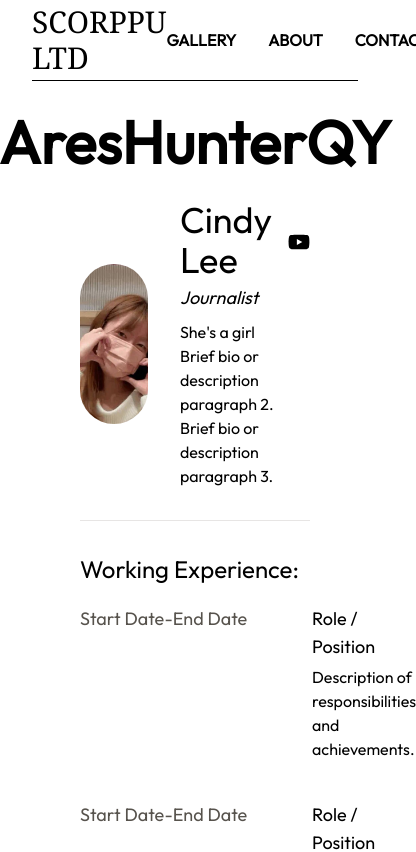
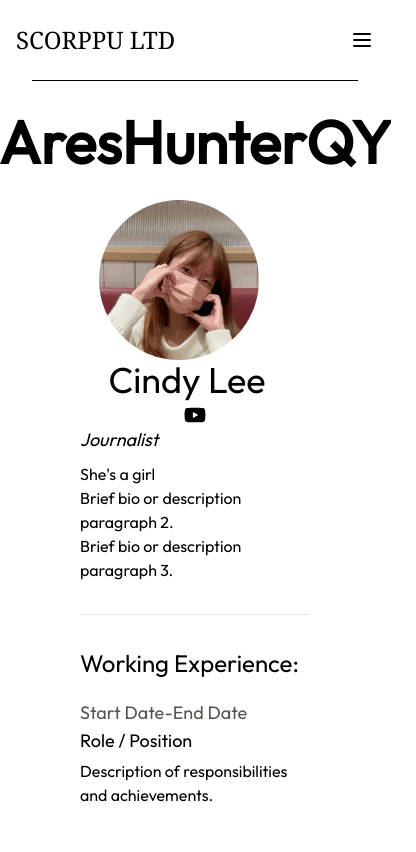
Before and after one commit to Scorppu/scorppu-ltd-website, a Next.js app: page /team/areshunterqy in a window 390 px wide. Shown: the top 852 px of the page, 416 px wide, since content can reach past the window. Built offline with nearby package versions, Linux system fonts and the light colour scheme.

Commit message:
allowing rows to collapse into columns if device screen is too narrow

```diff
--- a/src/app/layout.tsx
+++ b/src/app/layout.tsx
@@ -3,6 +3,7 @@ import { Geist, Geist_Mono } from "next/font/google";
 import "./globals.css";
 import React from "react";
 import Link from "next/link";
+import NavBar from "@/components/NavBar";
 
 const geistSans = Geist({
   variable: "--font-geist-sans",
@@ -30,14 +31,7 @@ export default function RootLayout({
         <div className="min-h-screen bg-white text-black flex flex-col">
           {/* Fixed top nav and partition wrapper */}
           <div className="fixed w-full top-0 left-0 z-20 bg-white">
-            <nav className="w-full h-20 flex items-center justify-between px-8">
-              <Link href="/" className="text-3xl font-serif">SCORPPU LTD</Link>
-              <div className="flex gap-8 items-center font-semibold text-base">
-                <Link href="/gallery" className="hover:opacity-75">GALLERY</Link>
-                <Link href="/about" className="hover:opacity-75">ABOUT</Link>
-                <Link href="/contact" className="hover:opacity-75">CONTACT</Link>
-              </div>
-            </nav>
+            <NavBar/>
             <div className="flex px-8">
               <div className="w-full h-[1px] bg-black" />
             </div>
--- a/src/app/team/areshunterqy/page.tsx
+++ b/src/app/team/areshunterqy/page.tsx
@@ -9,7 +9,7 @@ export default function Ares() {
         <h1 className="text-6xl font-bold mb-7">AresHunterQY</h1>
       </div>
 
-      <div className="flex flex-row items-center px-20 mb-8">
+      <div className="flex flex-col md:flex-row items-center px-20 mb-8">
         <div className="w-40 h-40 rounded-full overflow-hidden mr-8">
           <Image
             src="/profilePics/ares.jpg"
@@ -22,7 +22,7 @@ export default function Ares() {
         </div>
 
         <div className="flex flex-col">
-          <div className="flex flex-row items-center">
+          <div className="flex flex-col md:flex-row items-center">
             <h2 className="text-4xl mb-1 mr-4">Cindy Lee</h2>
             <div className="flex space-x-4">
               {/* <a href="https://www.linkedin.com/" target="_blank" rel="noopener noreferrer">
--- a/src/app/team/edgeman475/page.tsx
+++ b/src/app/team/edgeman475/page.tsx
@@ -9,7 +9,7 @@ export default function Edgeman() {
         <h1 className="text-6xl font-bold mb-7">Edgeman475</h1>
       </div>
 
-      <div className="flex flex-row items-center px-20 mb-8">
+      <div className="flex flex-col md:flex-row items-center px-20 mb-8">
         <div className="w-40 h-40 rounded-full overflow-hidden mr-8">
           <Image
             src="/profilePics/edgeman.jpg"
@@ -22,7 +22,7 @@ export default function Edgeman() {
         </div>
 
         <div className="flex flex-col">
-          <div className="flex flex-row items-center">
+          <div className="flex flex-col md:flex-row items-center">
             <h2 className="text-4xl mb-1 mr-4">Dawn Chan</h2>
             <div className="flex space-x-4">
               <a href="https://www.linkedin.com/" target="_blank" rel="noopener noreferrer">
--- a/src/app/team/korbi/page.tsx
+++ b/src/app/team/korbi/page.tsx
@@ -9,7 +9,7 @@ export default function Korbi() {
         <h1 className="text-6xl font-bold mb-7">Korbi</h1>
       </div>
 
-      <div className="flex flex-row items-center px-20 mb-8">
+      <div className="flex flex-col md:flex-row items-center px-20 mb-8">
         <div className="w-40 h-40 rounded-full overflow-hidden mr-8">
           <Image
             src="/profilePics/korbi.jpg"
@@ -22,7 +22,7 @@ export default function Korbi() {
         </div>
 
         <div className="flex flex-col">
-          <div className="flex flex-row items-center">
+          <div className="flex flex-col md:flex-row items-center">
             <h2 className="text-4xl mb-1 mr-4">Eddie Wong</h2>
             <div className="flex space-x-4">
               <a href="https://www.linkedin.com/" target="_blank" rel="noopener noreferrer">
--- a/src/app/team/princebw30/page.tsx
+++ b/src/app/team/princebw30/page.tsx
@@ -9,7 +9,7 @@ export default function Prince() {
         <h1 className="text-6xl font-bold mb-7">Princebw30</h1>
       </div>
 
-      <div className="flex flex-row items-center px-20 mb-8">
+      <div className="flex flex-col md:flex-row items-center px-20 mb-8">
         <div className="w-40 h-40 rounded-full overflow-hidden mr-8">
           <Image
             src="/profilePics/prince.jpg"
@@ -22,7 +22,7 @@ export default function Prince() {
         </div>
 
         <div className="flex flex-col">
-          <div className="flex flex-row items-center">
+          <div className="flex flex-col md:flex-row items-center">
             <h2 className="text-4xl mb-1 mr-4">Brian Wong</h2>
             <div className="flex space-x-4">
               <a href="https://www.linkedin.com/" target="_blank" rel="noopener noreferrer">
--- a/src/app/team/scorppu/page.tsx
+++ b/src/app/team/scorppu/page.tsx
@@ -9,7 +9,7 @@ export default function Scorppu() {
         <h1 className="text-6xl font-bold mb-7">Scorppu</h1>
       </div>
 
-      <div className="flex flex-row items-center px-20 mb-8">
+      <div className="flex flex-col md:flex-row items-center px-20 mb-8">
         <div className="w-40 h-40 rounded-full overflow-hidden mr-8">
           <Image
             src="/profilePics/scorppu.jpg"
@@ -22,7 +22,7 @@ export default function Scorppu() {
         </div>
 
         <div className="flex flex-col">
-          <div className="flex flex-row items-center">
+          <div className="flex flex-col md:flex-row items-center">
             <h2 className="text-4xl mb-1 mr-4">Eugene Chan</h2>
             <div className="flex space-x-4">
               <a href="https://www.linkedin.com/in/eugenechan111/" target="_blank" rel="noopener noreferrer">
--- /dev/null
+++ b/src/components/NavBar.tsx
@@ -0,0 +1,41 @@
+'use client';
+import { useState } from 'react';
+import Link from 'next/link';
+
+export default function NavBar() {
+  const [isMenuOpen, setIsMenuOpen] = useState(false);
+
+  return (
+    <nav className="w-full h-20 flex items-center justify-between px-4 md:px-8">
+      <Link href="/" className="text-2xl md:text-3xl font-serif">SCORPPU LTD</Link>
+
+      {/* Mobile menu button */}
+      <button
+        className="md:hidden"
+        onClick={() => setIsMenuOpen(!isMenuOpen)}
+      >
+        <svg className="w-6 h-6" fill="none" stroke="currentColor" viewBox="0 0 24 24">
+          <path strokeLinecap="round" strokeLinejoin="round" strokeWidth={2} d="M4 6h16M4 12h16M4 18h16" />
+        </svg>
+      </button>
+
+      {/* Desktop menu */}
+      <div className="hidden md:flex gap-8 items-center font-semibold text-base">
+        <Link href="/gallery" className="hover:opacity-75">GALLERY</Link>
+        <Link href="/about" className="hover:opacity-75">ABOUT</Link>
+        <Link href="/contact" className="hover:opacity-75">CONTACT</Link>
+      </div>
+
+      {/* Mobile menu */}
+      {isMenuOpen && (
+        <div className="absolute top-20 left-0 w-full bg-white border-t md:hidden">
+          <div className="flex flex-col gap-4 p-4">
+            <Link href="/gallery" className="hover:opacity-75">GALLERY</Link>
+            <Link href="/about" className="hover:opacity-75">ABOUT</Link>
+            <Link href="/contact" className="hover:opacity-75">CONTACT</Link>
+          </div>
+        </div>
+      )}
+    </nav>
+  );
+}
--- a/src/components/team/SubTeam.tsx
+++ b/src/components/team/SubTeam.tsx
@@ -10,7 +10,7 @@ export default function SubTeam({ title, members }: { title: string; members: Te
   return (
     <div className="mb-10 flex flex-col items-center">
       <h2 className="text-2xl font-bold mb-6"> {title} </h2>
-      <div className="flex flex-row space-x-8">
+      <div className="flex flex-col md:flex-row space-x-8">
         {members.map((member) => (
           <TeamMember
             key={member.name} // Use a unique key, e.g., member id or name
--- a/src/components/team/WorkExperience.tsx
+++ b/src/components/team/WorkExperience.tsx
@@ -8,7 +8,7 @@ type WorkExperienceProps = {
 
 export default function WorkExperience({startDate, endDate, role, description, companylogoURL} : WorkExperienceProps) {
   return (
-    <div className="flex flex-row mt-5 mb-5">
+    <div className="flex flex-col md:flex-row mt-5 mb-5">
       <div className="mr-8 text-lg text-stone-600 w-50 shrink-0">
         {startDate}{"-"}{endDate}
       </div>
```
